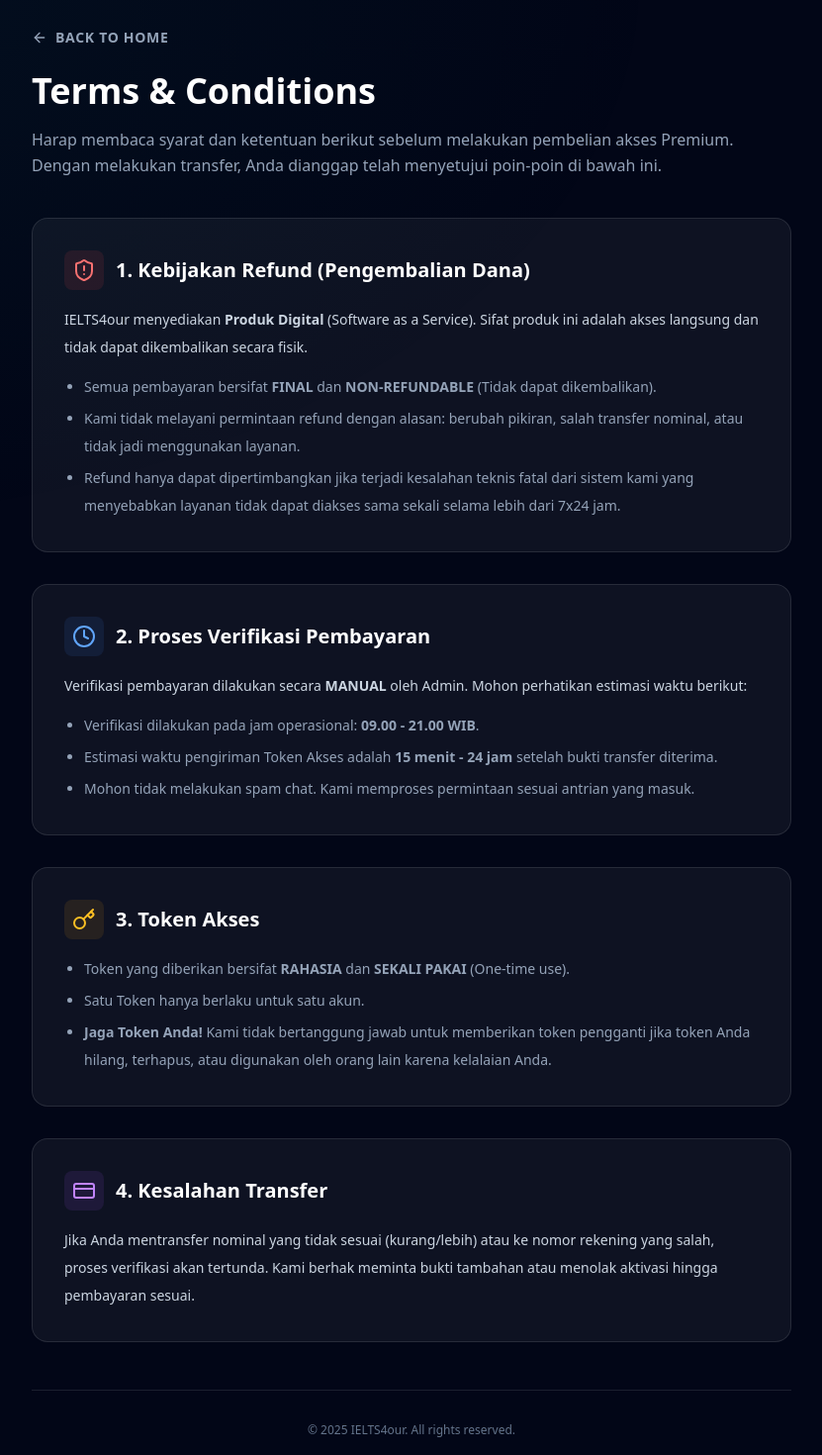
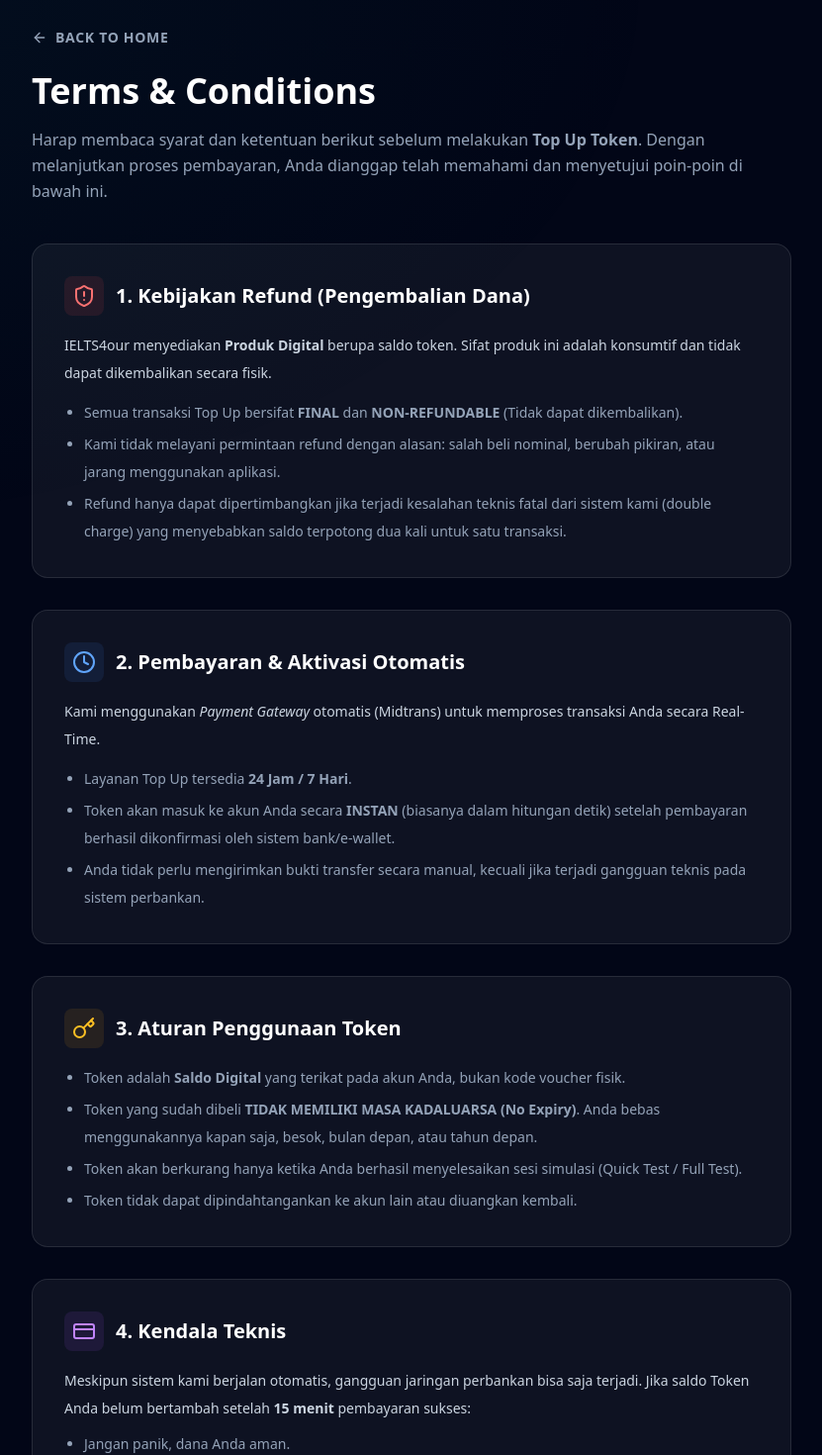
Before and after one commit to luthfimbaihaqi/speak7-app, a Next.js app: page /terms in a window 1280 px wide. Shown: the part 20-1490 px from the top of the page at 99% size, without its empty margins (224-1055 px from the left). Built offline with nearby package versions, Linux system fonts and the light colour scheme.

Commit message:
update terms

```diff
--- a/app/terms/page.js
+++ b/app/terms/page.js
@@ -21,8 +21,8 @@ export default function TermsPage() {
             </Link>
             <h1 className="text-3xl md:text-4xl font-black text-white mb-4">Terms & Conditions</h1>
             <p className="text-slate-400 leading-relaxed">
-                Harap membaca syarat dan ketentuan berikut sebelum melakukan pembelian akses Premium.
-                Dengan melakukan transfer, Anda dianggap telah menyetujui poin-poin di bawah ini.
+                Harap membaca syarat dan ketentuan berikut sebelum melakukan <strong>Top Up Token</strong>.
+                Dengan melanjutkan proses pembayaran, Anda dianggap telah memahami dan menyetujui poin-poin di bawah ini.
             </p>
         </div>
 
@@ -39,65 +39,71 @@ export default function TermsPage() {
                 </div>
                 <div className="text-slate-300 text-sm leading-7 space-y-3">
                     <p>
-                        IELTS4our menyediakan <strong>Produk Digital</strong> (Software as a Service). Sifat produk ini adalah akses langsung dan tidak dapat dikembalikan secara fisik.
+                        IELTS4our menyediakan <strong>Produk Digital</strong> berupa saldo token. Sifat produk ini adalah konsumtif dan tidak dapat dikembalikan secara fisik.
                     </p>
                     <ul className="list-disc pl-5 space-y-1 text-slate-400">
-                        <li>Semua pembayaran bersifat <strong>FINAL</strong> dan <strong>NON-REFUNDABLE</strong> (Tidak dapat dikembalikan).</li>
-                        <li>Kami tidak melayani permintaan refund dengan alasan: berubah pikiran, salah transfer nominal, atau tidak jadi menggunakan layanan.</li>
-                        <li>Refund hanya dapat dipertimbangkan jika terjadi kesalahan teknis fatal dari sistem kami yang menyebabkan layanan tidak dapat diakses sama sekali selama lebih dari 7x24 jam.</li>
+                        <li>Semua transaksi Top Up bersifat <strong>FINAL</strong> dan <strong>NON-REFUNDABLE</strong> (Tidak dapat dikembalikan).</li>
+                        <li>Kami tidak melayani permintaan refund dengan alasan: salah beli nominal, berubah pikiran, atau jarang menggunakan aplikasi.</li>
+                        <li>Refund hanya dapat dipertimbangkan jika terjadi kesalahan teknis fatal dari sistem kami (double charge) yang menyebabkan saldo terpotong dua kali untuk satu transaksi.</li>
                     </ul>
                 </div>
             </section>
 
-            {/* 2. PROSES VERIFIKASI */}
+            {/* 2. PROSES PEMBAYARAN OTOMATIS */}
             <section className="bg-white/5 border border-white/10 rounded-2xl p-6 md:p-8">
                 <div className="flex items-center gap-3 mb-4">
                     <div className="p-2 bg-blue-500/10 rounded-lg text-blue-400">
                         <Clock className="w-6 h-6" />
                     </div>
-                    <h2 className="text-xl font-bold text-white">2. Proses Verifikasi Pembayaran</h2>
+                    <h2 className="text-xl font-bold text-white">2. Pembayaran & Aktivasi Otomatis</h2>
                 </div>
                 <div className="text-slate-300 text-sm leading-7">
                     <p className="mb-3">
-                        Verifikasi pembayaran dilakukan secara <strong>MANUAL</strong> oleh Admin. Mohon perhatikan estimasi waktu berikut:
+                        Kami menggunakan <em>Payment Gateway</em> otomatis (Midtrans) untuk memproses transaksi Anda secara Real-Time.
                     </p>
                     <ul className="list-disc pl-5 space-y-1 text-slate-400">
-                        <li>Verifikasi dilakukan pada jam operasional: <strong>09.00 - 21.00 WIB</strong>.</li>
-                        <li>Estimasi waktu pengiriman Token Akses adalah <strong>15 menit - 24 jam</strong> setelah bukti transfer diterima.</li>
-                        <li>Mohon tidak melakukan spam chat. Kami memproses permintaan sesuai antrian yang masuk.</li>
+                        <li>Layanan Top Up tersedia <strong>24 Jam / 7 Hari</strong>.</li>
+                        <li>Token akan masuk ke akun Anda secara <strong>INSTAN</strong> (biasanya dalam hitungan detik) setelah pembayaran berhasil dikonfirmasi oleh sistem bank/e-wallet.</li>
+                        <li>Anda tidak perlu mengirimkan bukti transfer secara manual, kecuali jika terjadi gangguan teknis pada sistem perbankan.</li>
                     </ul>
                 </div>
             </section>
 
-            {/* 3. TANGGUNG JAWAB TOKEN */}
+            {/* 3. SISTEM TOKEN */}
             <section className="bg-white/5 border border-white/10 rounded-2xl p-6 md:p-8">
                 <div className="flex items-center gap-3 mb-4">
                     <div className="p-2 bg-amber-500/10 rounded-lg text-amber-400">
                         <Key className="w-6 h-6" />
                     </div>
-                    <h2 className="text-xl font-bold text-white">3. Token Akses</h2>
+                    <h2 className="text-xl font-bold text-white">3. Aturan Penggunaan Token</h2>
                 </div>
                 <div className="text-slate-300 text-sm leading-7">
                     <ul className="list-disc pl-5 space-y-1 text-slate-400">
-                        <li>Token yang diberikan bersifat <strong>RAHASIA</strong> dan <strong>SEKALI PAKAI</strong> (One-time use).</li>
-                        <li>Satu Token hanya berlaku untuk satu akun.</li>
-                        <li><strong>Jaga Token Anda!</strong> Kami tidak bertanggung jawab untuk memberikan token pengganti jika token Anda hilang, terhapus, atau digunakan oleh orang lain karena kelalaian Anda.</li>
+                        <li>Token adalah <strong>Saldo Digital</strong> yang terikat pada akun Anda, bukan kode voucher fisik.</li>
+                        <li>Token yang sudah dibeli <strong>TIDAK MEMILIKI MASA KADALUARSA (No Expiry)</strong>. Anda bebas menggunakannya kapan saja, besok, bulan depan, atau tahun depan.</li>
+                        <li>Token akan berkurang hanya ketika Anda berhasil menyelesaikan sesi simulasi (Quick Test / Full Test).</li>
+                        <li>Token tidak dapat dipindahtangankan ke akun lain atau diuangkan kembali.</li>
                     </ul>
                 </div>
             </section>
 
-            {/* 4. KESALAHAN TRANSFER */}
+            {/* 4. KENDALA TEKNIS */}
             <section className="bg-white/5 border border-white/10 rounded-2xl p-6 md:p-8">
                 <div className="flex items-center gap-3 mb-4">
                     <div className="p-2 bg-purple-500/10 rounded-lg text-purple-400">
                         <CreditCard className="w-6 h-6" />
                     </div>
-                    <h2 className="text-xl font-bold text-white">4. Kesalahan Transfer</h2>
+                    <h2 className="text-xl font-bold text-white">4. Kendala Teknis</h2>
                 </div>
                 <div className="text-slate-300 text-sm leading-7">
                     <p>
-                        Jika Anda mentransfer nominal yang tidak sesuai (kurang/lebih) atau ke nomor rekening yang salah, proses verifikasi akan tertunda. Kami berhak meminta bukti tambahan atau menolak aktivasi hingga pembayaran sesuai.
+                        Meskipun sistem kami berjalan otomatis, gangguan jaringan perbankan bisa saja terjadi. Jika saldo Token Anda belum bertambah setelah <strong>15 menit</strong> pembayaran sukses:
                     </p>
+                    <ul className="list-disc pl-5 mt-2 space-y-1 text-slate-400">
+                        <li>Jangan panik, dana Anda aman.</li>
+                        <li>Simpan bukti pembayaran Anda.</li>
+                        <li>Hubungi tim Support kami melalui email/WhatsApp yang tertera di halaman FAQ. Kami akan melakukan pengecekan dan menginput token Anda secara manual maksimal dalam 1x24 jam.</li>
+                    </ul>
                 </div>
             </section>
 
```
